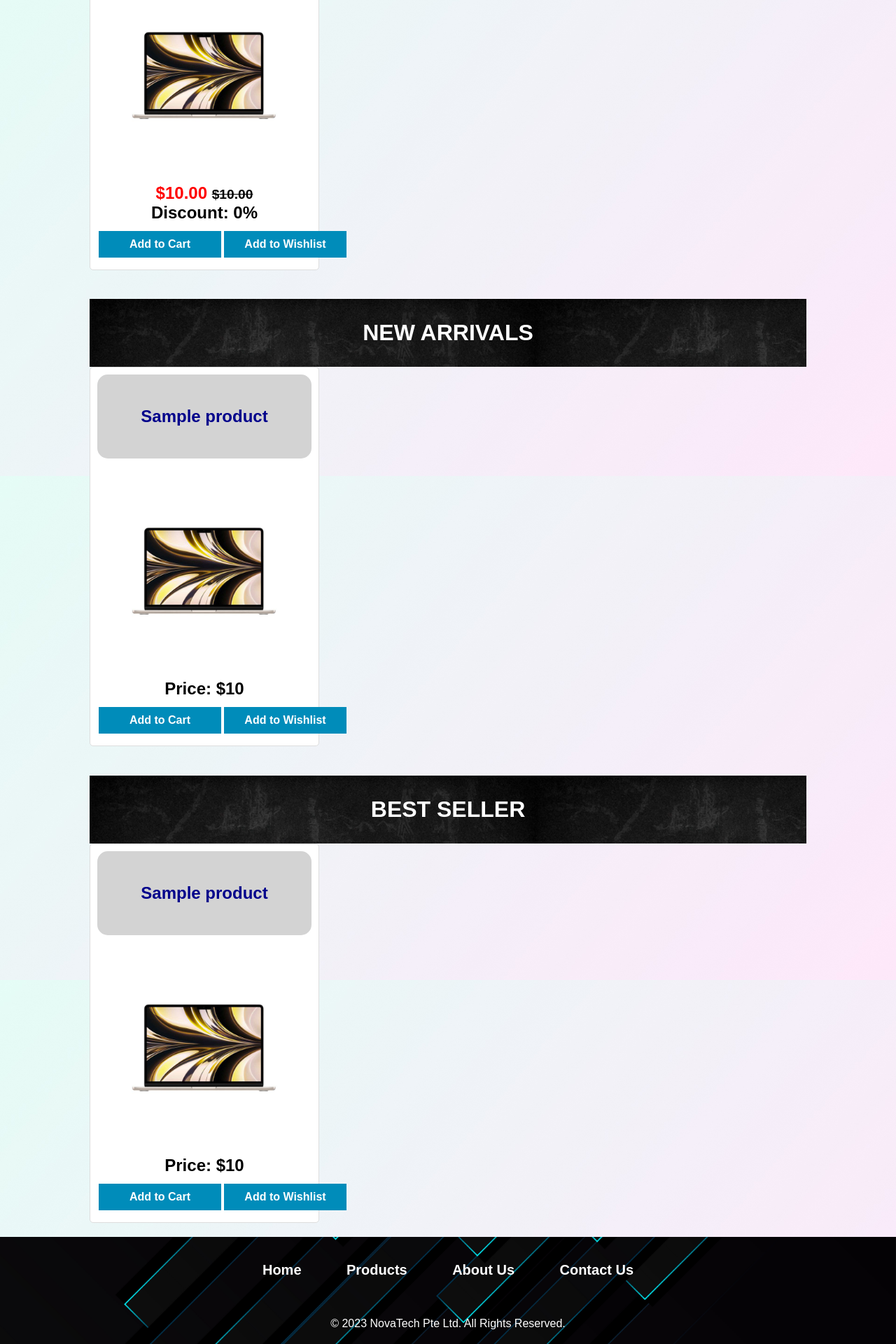
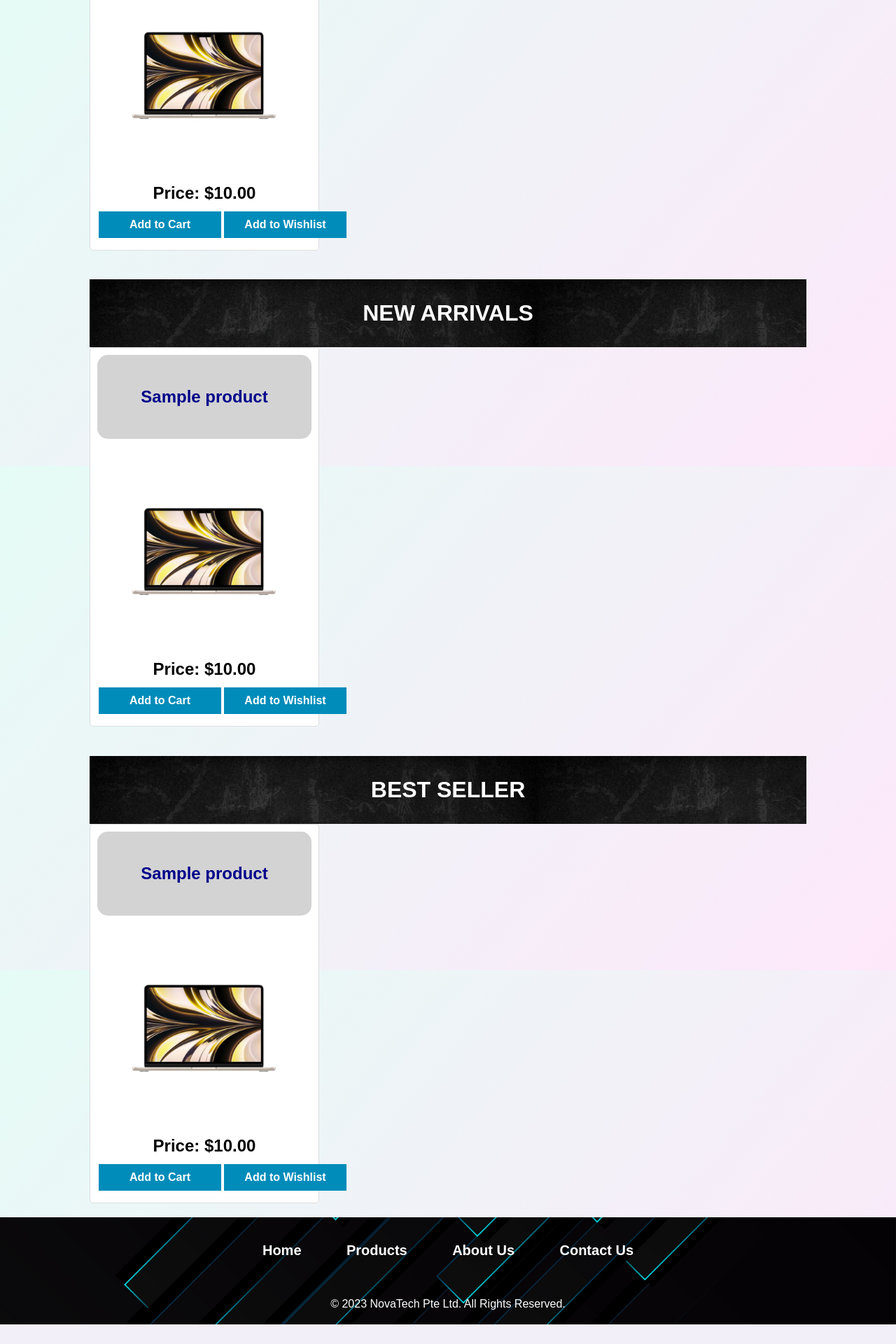
Before and after one commit to tkm321/IE4717-Project, a PHP site: page / in a window 1280 px wide. Shown: the part 1280-3200 px from the top of the page at 70% size. After the commit the page ends 3172 px from the top, so only its background shows below. Run offline with PHP 8.4, Linux system fonts and the light colour scheme; tables that the repository leaves empty hold one stand-in row (values such as "Sample post"); some libraries are stand-ins or nearby versions.

Commit message:
Updated Promotion

```diff
--- a/PHP/product_bestseller.php
+++ b/PHP/product_bestseller.php
@@ -37,7 +37,21 @@ foreach ($products as $product) {
     echo '<h2><a href="item.php?product_id=' . $product["product_id"] . '" style="color: darkblue; text-decoration: none;" onmouseover="this.style.textDecoration=\'underline\';" onmouseout="this.style.textDecoration=\'none\';">' . $product["product_name"] . '</h2>';
     echo '<img src="' . $image_path . '" alt="' . $product["product_name"] . '"></a>';
     echo '<div class="price-container">';
-    echo '<p>Price: $' . $product["product_price"] . '</p>';
+
+    // Calculate the discounted price and the original price
+    $discountedPrice = $product["product_price"] * (1 - $product["product_discount"] / 100);
+
+    // Display the prices based on the discount
+    echo '<p>';
+    if ($product["product_discount"] > 0) {
+        echo '<span style="color: red;">$' . number_format($discountedPrice, 2) . '</span> ';
+        echo '<span style="font-size: 80%; text-decoration: line-through;">$' . number_format($product["product_price"], 2) . '</span> ';
+        echo '<br><span style="color: red;">' . $product["product_discount"] . '% Off</span>';
+    } else {
+        echo 'Price: $' . number_format($product["product_price"], 2);
+    }
+    echo '</p>';
+
     echo '<div class="button-container">';
     echo '<form action="PHP/product_add_db.php" method="get">';
     echo '<input type="hidden" name="action" value="cart">';
--- a/PHP/product_new.php
+++ b/PHP/product_new.php
@@ -33,7 +33,21 @@ foreach ($products as $product) {
     echo '<h2><a href="item.php?product_id=' . $product["product_id"] . '" style="color: darkblue; text-decoration: none;" onmouseover="this.style.textDecoration=\'underline\';" onmouseout="this.style.textDecoration=\'none\';">' . $product["product_name"] . '</h2>';
     echo '<img src="' . $image_path . '" alt="' . $product["product_name"] . '"></a>';
     echo '<div class="price-container">';
-    echo '<p>Price: $' . $product["product_price"] . '</p>';
+
+    // Calculate the discounted price and the original price
+    $discountedPrice = $product["product_price"] * (1 - $product["product_discount"] / 100);
+
+    // Display the prices based on the discount
+    echo '<p>';
+    if ($product["product_discount"] > 0) {
+        echo '<span style="color: red;">$' . number_format($discountedPrice, 2) . '</span> ';
+        echo '<span style="font-size: 80%; text-decoration: line-through;">$' . number_format($product["product_price"], 2) . '</span> ';
+        echo '<br><span style="color: red;">' . $product["product_discount"] . '% Off</span>';
+    } else {
+        echo 'Price: $' . number_format($product["product_price"], 2);
+    }
+    echo '</p>';
+
     echo '<div class="button-container">';
     echo '<form action="PHP/product_add_db.php" method="get">';
     echo '<input type="hidden" name="action" value="cart">';
--- a/PHP/product_promotion.php
+++ b/PHP/product_promotion.php
@@ -37,9 +37,16 @@ foreach ($products as $product) {
     // Calculate the discounted price and the original price
     $discountedPrice = $product["product_price"] * (1 - $product["product_discount"] / 100);
 
-    // Display the prices in the desired format
-    echo '<p><span style="color: red;">$' . number_format($discountedPrice, 2) . '</span> <span style="font-size: 80%; text-decoration: line-through;">$' . number_format($product["product_price"], 2) . '</span></p>';
-    echo '<p>Discount: ' . $product["product_discount"] . '%'. '</p>';
+    // Display the prices based on the discount
+    echo '<p>';
+    if ($product["product_discount"] > 0) {
+        echo '<span style="color: red;">$' . number_format($discountedPrice, 2) . '</span> ';
+        echo '<span style="font-size: 80%; text-decoration: line-through;">$' . number_format($product["product_price"], 2) . '</span> ';
+        echo '<br><span style="color: red;">' . $product["product_discount"] . '% Off</span>';
+    } else {
+        echo 'Price: $' . number_format($product["product_price"], 2);
+    }
+    echo '</p>';
 
     echo '<div class="button-container">';
     echo '<form action="PHP/product_add_db.php" method="get">';
```
Also changed, not shown: Item.php (+10 -5 lines), PHP/product_display.php (+15 -4 lines), PHP/wishlist_display.php (+19 -12 lines).
